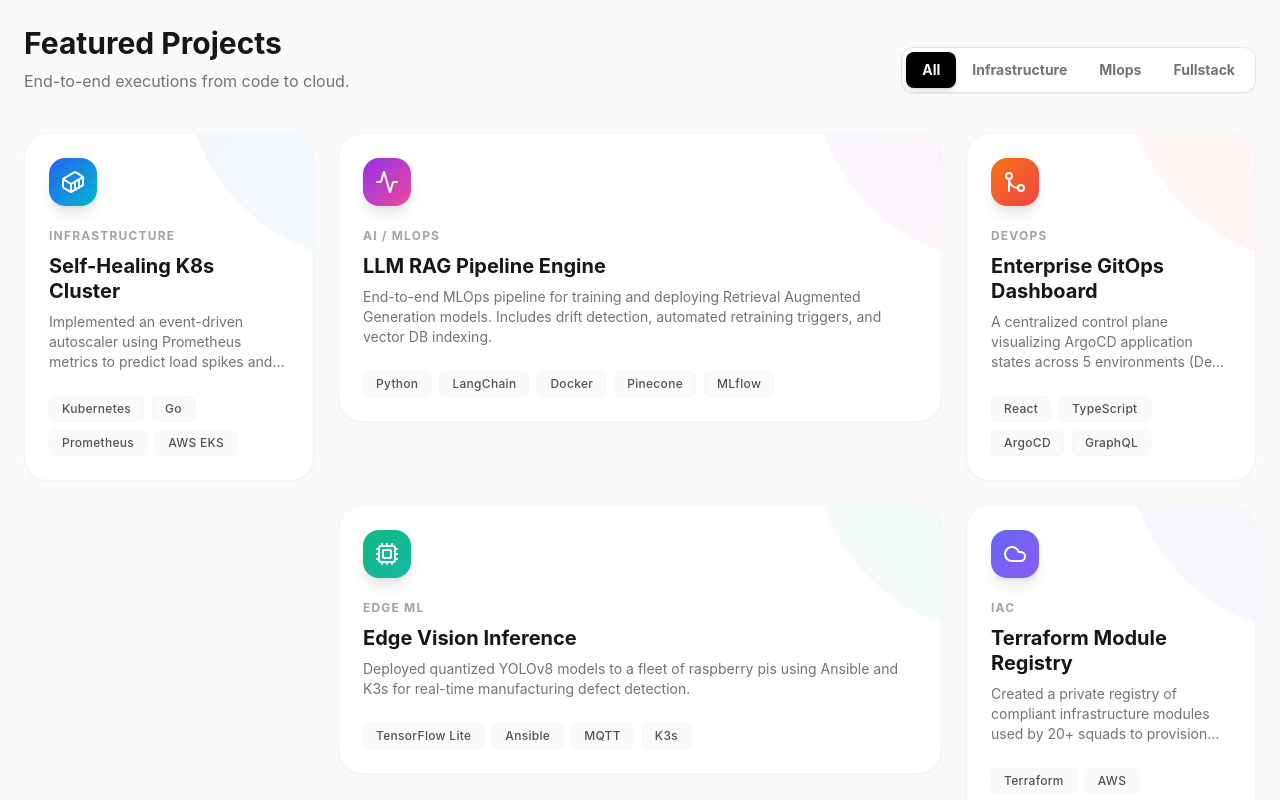
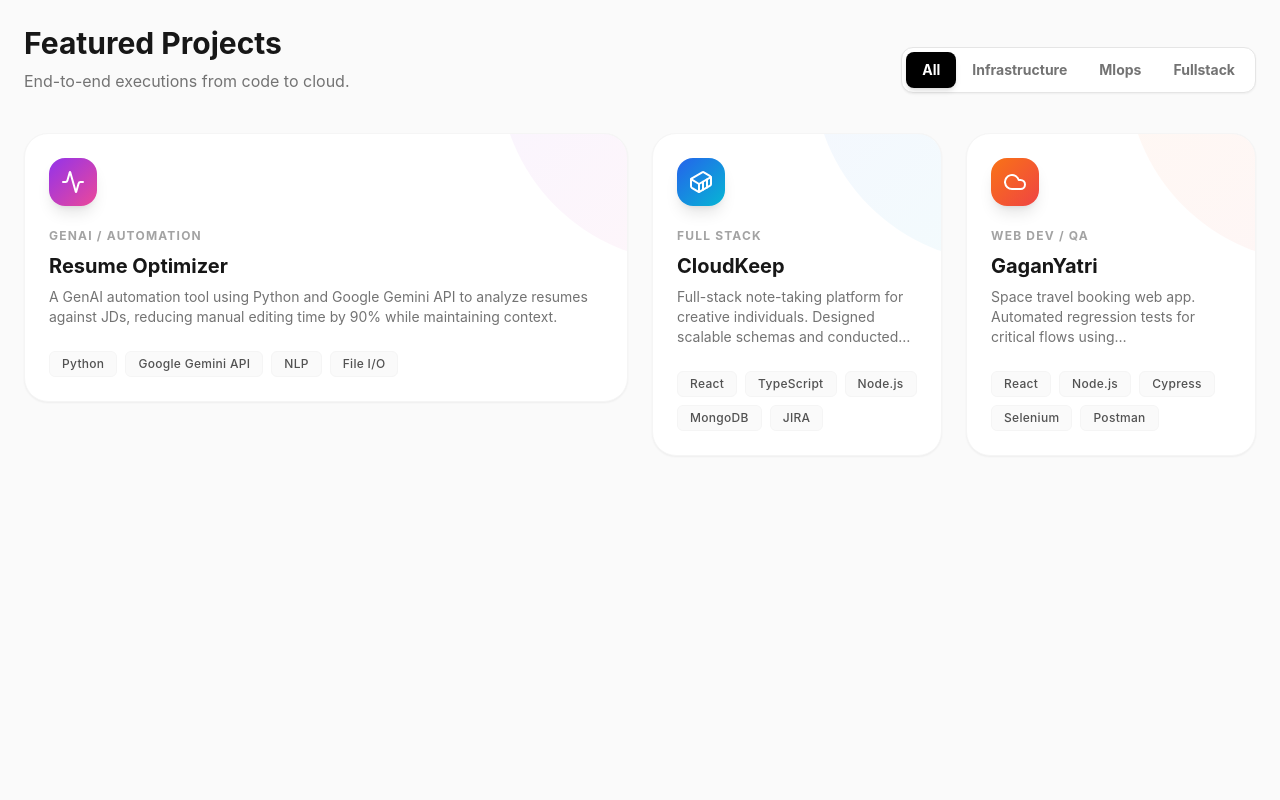
Before and after one commit to dineshingale/Portfolio2.o, a React (Vite) app: page / in a window 1280 px wide. Shown: the part 1740-2540 px from the top of the page. Built offline with nearby package versions, Linux system fonts and the light colour scheme.

Commit message:
update projects

```diff
--- a/src/data/portfolio.js
+++ b/src/data/portfolio.js
@@ -11,59 +11,37 @@ import {
 
 export const projects = [
   {
-    title: "Self-Healing K8s Cluster",
-    subtitle: "Implemented an event-driven autoscaler using Prometheus metrics to predict load spikes and preemptively scale nodes, reducing downtime by 99.9%.",
-    category: "Infrastructure",
+    title: "Resume Optimizer",
+    subtitle: "A GenAI automation tool using Python and Google Gemini API to analyze resumes against JDs, reducing manual editing time by 90% while maintaining context.",
+    category: "GenAI / Automation",
+    gradient: "from-purple-600 to-pink-500",
+    tags: ["Python", "Google Gemini API", "NLP", "File I/O"],
+    icon: Activity,
+    link: "#",
+    size: "md:col-span-2 md:row-span-1",
+    type: "ai"
+  },
+  {
+    title: "CloudKeep",
+    subtitle: "Full-stack note-taking platform for creative individuals. Designed scalable schemas and conducted Non-Functional Testing (NFT) for performance and data capacity.",
+    category: "Full Stack",
     gradient: "from-blue-600 to-cyan-500",
-    tags: ["Kubernetes", "Go", "Prometheus", "AWS EKS"],
+    tags: ["React", "TypeScript", "Node.js", "MongoDB", "JIRA"],
     icon: Container,
     link: "#",
     size: "md:col-span-1 md:row-span-2",
-    type: "infrastructure"
-  },
-  {
-    title: "LLM RAG Pipeline Engine",
-    subtitle: "End-to-end MLOps pipeline for training and deploying Retrieval Augmented Generation models. Includes drift detection, automated retraining triggers, and vector DB indexing.",
-    category: "AI / MLOps",
-    gradient: "from-purple-600 to-pink-500",
-    tags: ["Python", "LangChain", "Docker", "Pinecone", "MLflow"],
-    icon: Activity,
-    link: "#",
-    size: "md:col-span-2 md:row-span-1",
-    type: "mlops"
-  },
-  {
-    title: "Enterprise GitOps Dashboard",
-    subtitle: "A centralized control plane visualizing ArgoCD application states across 5 environments (Dev to Prod) with one-click rollback capabilities.",
-    category: "DevOps",
-    gradient: "from-orange-500 to-red-500",
-    tags: ["React", "TypeScript", "ArgoCD", "GraphQL"],
-    icon: GitMerge,
-    link: "#",
-    size: "md:col-span-1 md:row-span-1",
     type: "fullstack"
   },
   {
-    title: "Edge Vision Inference",
-    subtitle: "Deployed quantized YOLOv8 models to a fleet of raspberry pis using Ansible and K3s for real-time manufacturing defect detection.",
-    category: "Edge ML",
-    gradient: "from-emerald-500 to-teal-500",
-    tags: ["TensorFlow Lite", "Ansible", "MQTT", "K3s"],
-    icon: Cpu,
-    link: "#",
-    size: "md:col-span-2 md:row-span-1",
-    type: "mlops"
-  },
-  {
-    title: "Terraform Module Registry",
-    subtitle: "Created a private registry of compliant infrastructure modules used by 20+ squads to provision secure AWS resources.",
-    category: "IaC",
-    gradient: "from-indigo-500 to-violet-500",
-    tags: ["Terraform", "AWS", "OPA Policy"],
+    title: "GaganYatri",
+    subtitle: "Space travel booking web app. Automated regression tests for critical flows using Cypress/Selenium and verified REST API reliability with Postman.",
+    category: "Web Dev / QA",
+    gradient: "from-orange-500 to-red-500",
+    tags: ["React", "Node.js", "Cypress", "Selenium", "Postman"],
     icon: Cloud,
     link: "#",
     size: "md:col-span-1 md:row-span-1",
-    type: "infrastructure"
+    type: "qa"
   }
 ];
 
@@ -71,7 +49,7 @@ export const skills = [
   {
     title: "Languages",
     icon: Code,
-    items: ["Python", "Go (Golang)", "TypeScript", "Bash / Shell", "SQL", "Rust"]
+    items: ["Python", "Javascript", "TypeScript", "Bash / Shell", "SQL", "Rust"]
   },
   {
     title: "Cloud & Infra",
```
